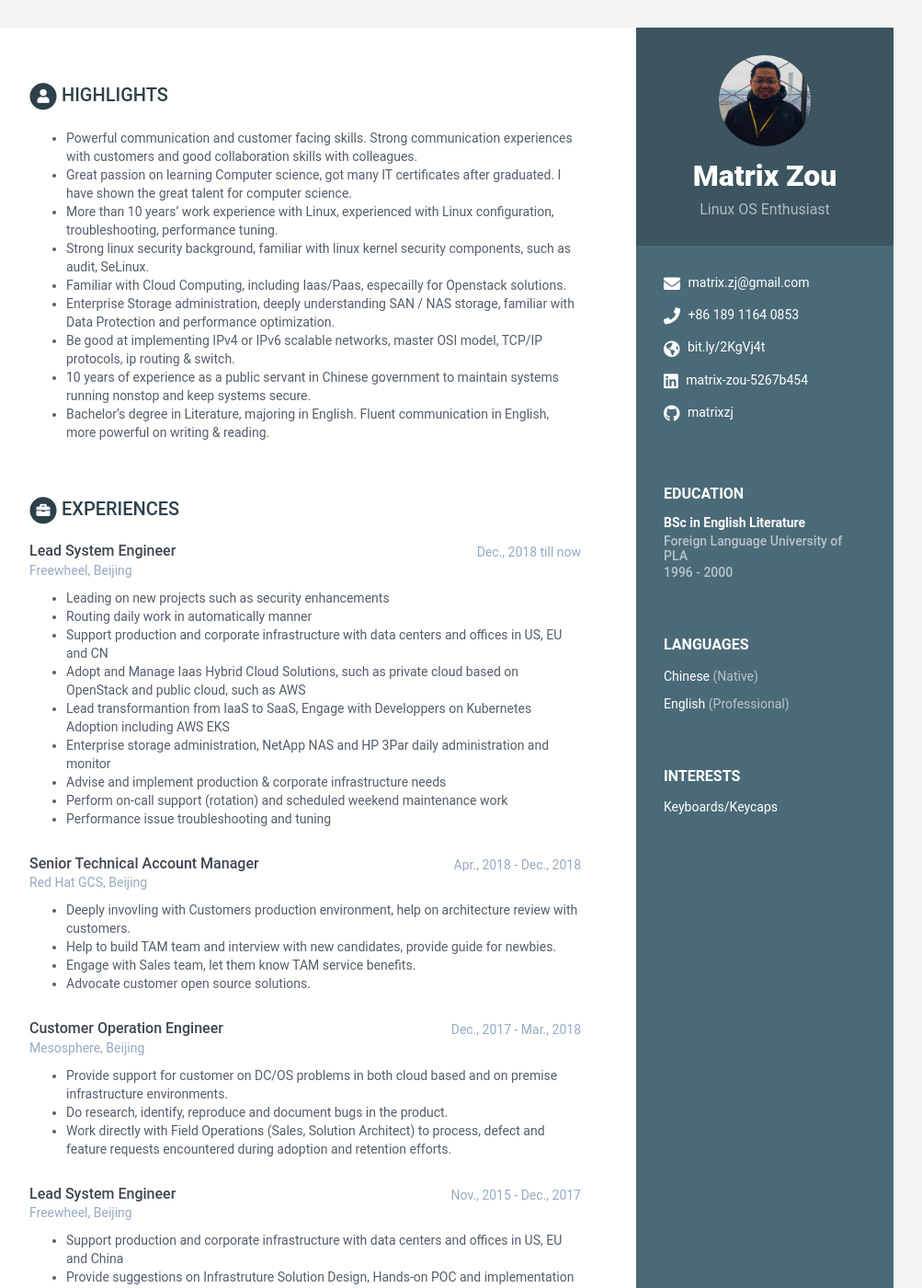
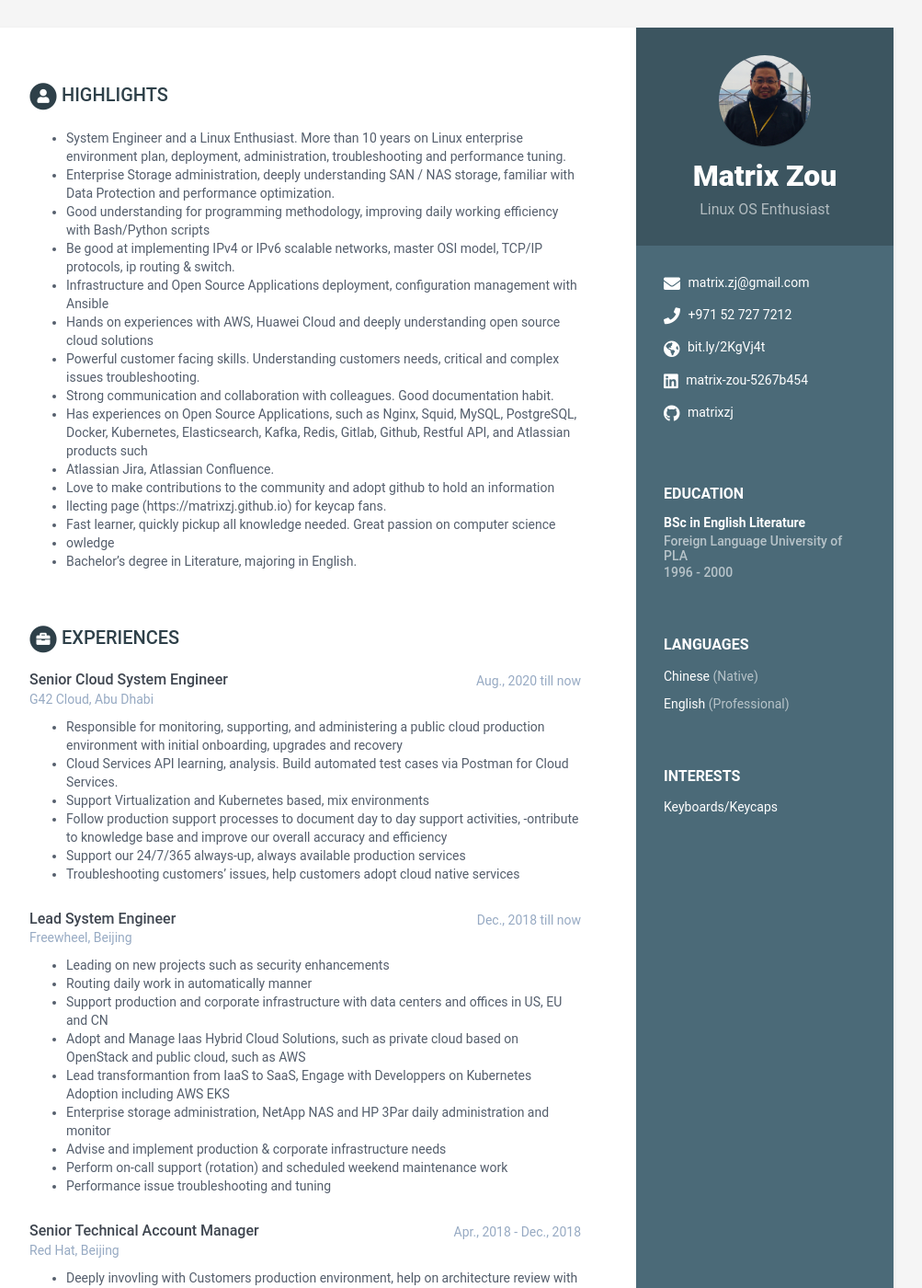
Before and after one commit to matrixzj/resume, a Jekyll site: the page built from index.html, in a window 1280 px wide and 1400 px high. Shown: the whole window at 92% size, without its empty margins (168-1171 px from the left). Built offline with Jekyll 4.4.1, drawn with Linux system fonts in a browser that asks for light colours; some of the changed text lies outside the part shown.

Commit message:
There are 1 files have been modified at 2022-08-05 19:55:10 . 	-rw-rw-r--. 1 jzou jzou 12154 Aug  5 19:55 _data/data.yml No files have been added. No files have been deleted. No file type has been changed.

```diff
--- a/_data/data.yml
+++ b/_data/data.yml
@@ -13,7 +13,7 @@ sidebar:
 
     # Sidebar links
     email: matrix.zj@gmail.com
-    phone: +86 189 1164 0853
+    phone: +971 52 727 7212
     website: bit.ly/2KgVj4t #do not add http://
     linkedin: matrix-zou-5267b454
     github: matrixzj
@@ -36,15 +36,21 @@ sidebar:
 career-profile:
     title: Highlights
     summary: |
-      - Powerful communication and customer facing skills. Strong communication experiences with customers and good collaboration skills with colleagues.
-      - Great passion on learning Computer science, got many IT certificates after graduated. I have shown the great talent for computer science.
-      - More than 10 years’ work experience with Linux, experienced with Linux configuration, troubleshooting, performance tuning.
-      - Strong linux security background, familiar with linux kernel security components, such as audit, SeLinux.
-      - Familiar with Cloud Computing, including Iaas/Paas, especailly for Openstack solutions.
+      - System Engineer and a Linux Enthusiast. More than 10 years on Linux enterprise environment plan, deployment, administration, troubleshooting and performance tuning.
       - Enterprise Storage administration, deeply understanding SAN / NAS storage, familiar with Data Protection and performance optimization.
+      - Good understanding for programming methodology, improving daily working efficiency with Bash/Python scripts
       - Be good at implementing IPv4 or IPv6 scalable networks, master OSI model, TCP/IP protocols, ip routing & switch.
-      - 10 years of experience as a public servant in Chinese government to maintain systems running nonstop and keep systems secure.
-      - Bachelor’s degree in Literature, majoring in English. Fluent communication in English, more powerful on writing & reading.
+      - Infrastructure and Open Source Applications deployment, configuration management with Ansible
+      - Hands on experiences with AWS, Huawei Cloud and deeply understanding open source cloud solutions
+      - Powerful customer facing skills. Understanding customers needs, critical and complex issues troubleshooting.
+      - Strong communication and collaboration with colleagues. Good documentation habit.
+      - Has experiences on Open Source Applications, such as Nginx, Squid, MySQL, PostgreSQL, Docker, Kubernetes, Elasticsearch, Kafka, Redis, Gitlab, Github, Restful API, and Atlassian products such
+      -  Atlassian Jira, Atlassian Confluence.
+      - Love to make contributions to the community and adopt github to hold an information
+      - llecting page (https://matrixzj.github.io) for keycap fans.
+      - Fast learner, quickly pickup all knowledge needed. Great passion on computer science
+      - owledge
+      - Bachelor’s degree in Literature, majoring in English.
 
 education:
     - degree: BSc in English Literature
@@ -52,6 +58,18 @@ education:
       time: 1996 - 2000
 
 experiences:
+    - role: Senior Cloud System Engineer
+      time: Aug., 2020 till now
+      company: G42 Cloud, Abu Dhabi
+      details: |
+        - Responsible for monitoring, supporting, and administering a public cloud production environment with initial onboarding, upgrades and recovery
+        - Cloud Services API learning, analysis. Build automated test cases via Postman for Cloud Services.
+        - Support Virtualization and Kubernetes based, mix environments
+        - Follow production support processes to document day to day support activities,
+        -ontribute to knowledge base and improve our overall accuracy and efficiency
+        - Support our 24/7/365 always-up, always available production services
+        - Troubleshooting customers’ issues, help customers adopt cloud native services
+
     - role: Lead System Engineer
       time: Dec., 2018 till now
       company: Freewheel, Beijing
@@ -68,7 +86,7 @@ experiences:
 
     - role: Senior Technical Account Manager
       time: Apr., 2018 - Dec., 2018
-      company: Red Hat GCS, Beijing
+      company: Red Hat, Beijing
       details: |
         - Deeply invovling with Customers production environment, help on architecture review with customers.
         - Help to build TAM team and interview with new candidates, provide guide for newbies.
@@ -100,7 +118,7 @@ experiences:
 
     - role: Senior Technical Account Manager
       time: Jul., 2014 - Nov., 2015
-      company: Red Hat CEE, Beijing
+      company: Red Hat, Beijing
       details: |
         - **awarded as APAC Associate of Quater (FY15 Q3)**
         - **awarded as Top GSS (FY16 Q1)**
@@ -111,7 +129,7 @@ experiences:
 
     - role: Technical Account Manager
       time: Aug., 2013 - Jun., 2014
-      company: Red Hat CEE, Beijing
+      company: Red Hat, Beijing
       details: |
         - Designated senior technical resource to customers, deeply understanding customers’ unique technical environment, collaborating with customers’ IT organization on strategic planning.
         - Build good relationship with customers through regular meeting and on-site visits. During these events, sharing knowledge, introducing best practice, and providing Red Hat roadmap to customers.
@@ -121,7 +139,7 @@ experiences:
 
     - role: Technical Support Engineer
       time: Aug., 2013 - Jun., 2014
-      company: Red Hat GSS, Beijing
+      company: Red Hat, Beijing
       details: |
         - To communicate with customers mainly in China mainland and Taiwan, provide professional technical support for them. Answer telephone hotline and web based inquiries about Red Hat Enterprise Linux.
         - Troubleshooting for customers’ problems, isolate and narrow down problems by deeply analysis of all log and system workload statistics.
@@ -158,29 +176,29 @@ projects:
         tagline: "A responsive Bootstrap one page theme designed to help app developers promote their mobile apps"
 
 trainings:
-    - subject: MCSE training course in Speedo Training Center in Chengdu
-      time: Sep.,2000 – Feb.,2001
+    - subject: Managing NAS and Performance on Clustered Data ONTAP in New York, USA
+      time: Jul., 2017
+
+    - subject: NETAPP ONTAP 9 Cluster Administration and ONTAP Data Protection Administration in New York, USA
+      time: Mar., 2017
+
+    - subject: RHCA & RHCSS training course in Yutian Training Center in Wuhan
+      time: Jun.,2011 – Oct.,2011
+
+    - subject: RHCVA training course in Uplooking Training Center in Shanghai
+      time: Jun., 2011
+
+    - subject: RHCE training course in HaoCheng Training Center in Kunming
+      time: Feb.,2011 – Apr.,2011
+
+    - subject: CCNP training course in HaoCheng Training Center in Kunming
+      time: Sep.,2010 – May.,2011
 
     - subject: CCNA training course in HaoCheng Training Center in Kunming
       time: Aug.,2010 – Sep.,2010
 
-    - subject: CCNP training course in HaoCheng Training Center in Kunming
-      time: Sep.,2010 – May.,2011
-
-    - subject: RHCE training course in HaoCheng Training Center in Kunming
-      time: Feb.,2011 – Apr.,2011
-
-    - subject: RHCVA training course in Uplooking Training Center in Shanghai
-      time: Jun., 2011
-
-    - subject: RHCA & RHCSS training course in Yutian Training Center in Wuhan
-      time: Jun.,2011 – Oct.,2011
-
-    - subject: NETAPP ONTAP 9 Cluster Administration and ONTAP Data Protection Administration in New York, USA
-      time: Mar., 2017
-
-    - subject: Managing NAS and Performance on Clustered Data ONTAP in New York, USA
-      time: Jul., 2017
+    - subject: MCSE training course in Speedo Training Center in Chengdu
+      time: Sep.,2000 – Feb.,2001
 
 
 certifications:
@@ -220,25 +238,25 @@ skills:
 
     toolset:
       - name: Linux Administration
-        level: 98%
+        level: 100%
 
       - name: Troubleshooting
-        level: 98%
+        level: 100%
 
       - name: Linux Performance Tuning
-        level: 80%
+        level: 90%
 
       - name: Storage Administration
         level: 70%
 
       - name: Cloud Computing
-        level: 70%
+        level: 90%
 
       - name: Scripting on Bash
-        level: 80%
+        level: 100%
 
       - name: Scripting on Python
-        level: 30%
+        level: 50%
 
 footer: >
     Designed with <i class="fas fa-heart"></i> by <a href="http://matrixzj.github.io/resume" target="_blank" rel="nofollow">Matrix Zou</a>
```
